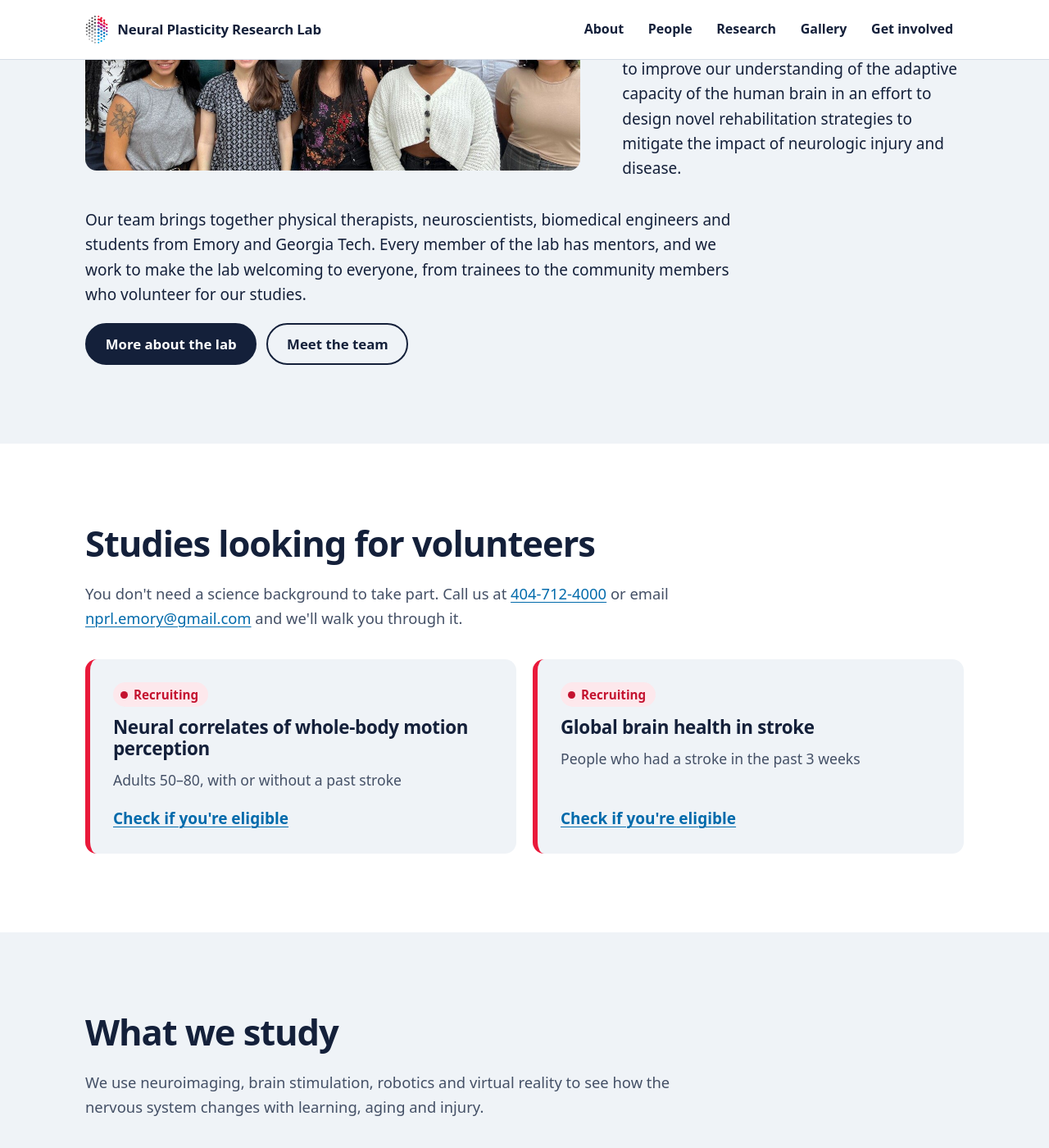
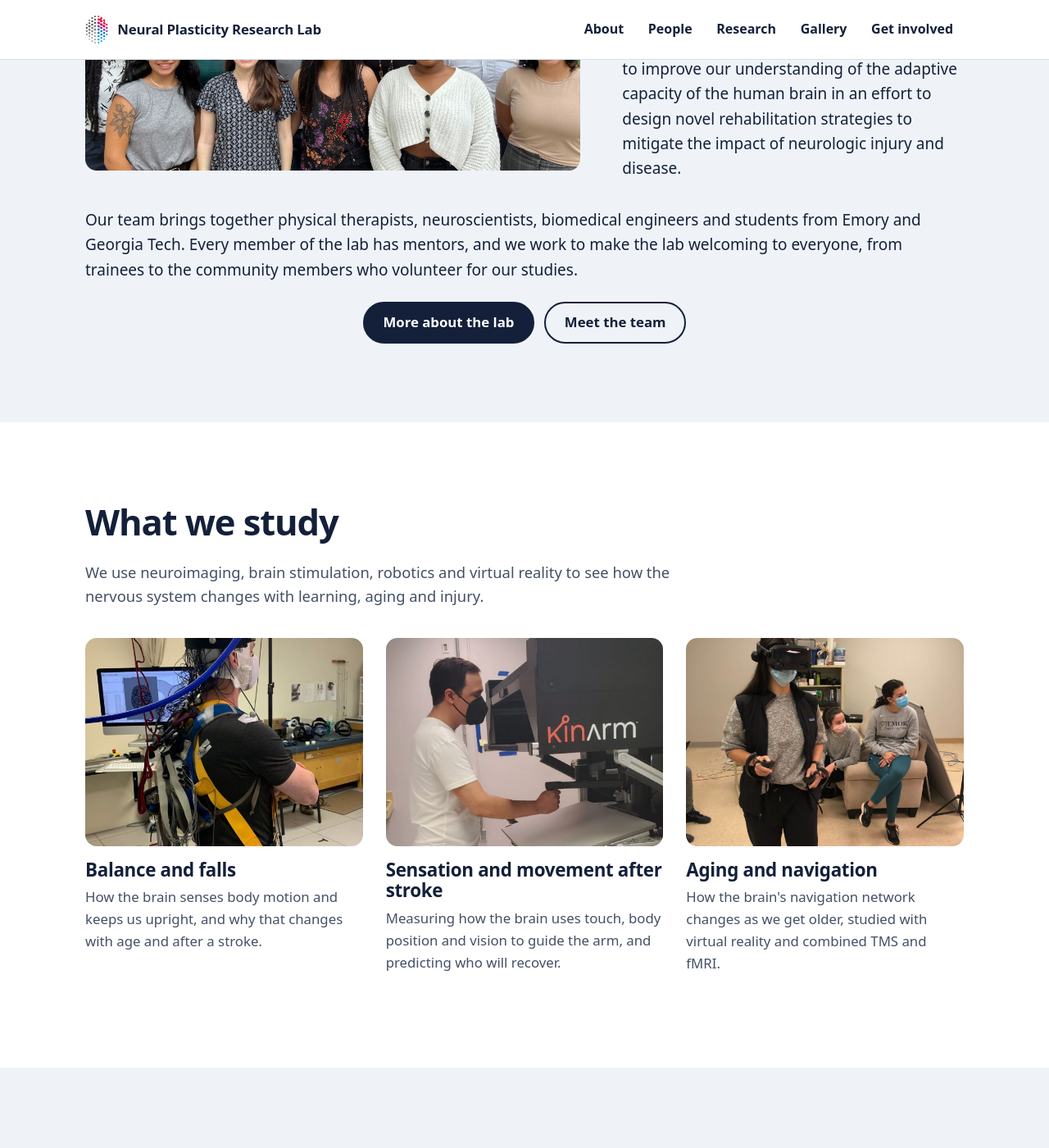
Before and after one commit to npresearchlab/npresearchlab.github.io, a Jekyll site: the page built from index.html, in a window 1280 px wide and 1400 px high, scrolled down 1132 px. Shown: the whole window at 82% size. Built offline with Jekyll 4.4.1, drawn with Linux system fonts in a browser that asks for light colours; some web fonts are replaced; some of the changed text lies outside the part shown.

Commit message:
Home: full-width second paragraph, centered buttons, What we study before volunteers
Add test-page support (/test/, noindex, banner), a test of the hero
redrawn from the logo's exact dots, and CLAUDE.md/DESIGN.md recording the
test-first rule for design changes.

Co-Authored-By: Claude Opus 5.5 <noreply@anthropic.com>
Claude-Session: https://claude.ai/code/session_01A6YfpnrJqQKYAxW4w34cR4

```diff
--- a/_config.yml
+++ b/_config.yml
@@ -44,6 +44,8 @@ kramdown:
 
 exclude:
   - README.md
+  - CLAUDE.md
+  - DESIGN.md
   - EDITING.md
   - Gemfile
   - Gemfile.lock
--- a/_layouts/default.html
+++ b/_layouts/default.html
@@ -4,6 +4,7 @@
   <meta charset="utf-8">
   <meta name="viewport" content="width=device-width, initial-scale=1">
   {% seo %}
+  {% if page.test %}<meta name="robots" content="noindex, nofollow">{% endif %}
   <link rel="icon" type="image/png" href="{{ '/favicon.png' | relative_url }}">
   <link rel="apple-touch-icon" href="{{ '/assets/img/apple-touch-icon.png' | relative_url }}">
   <link rel="preconnect" href="https://fonts.googleapis.com">
@@ -13,11 +14,12 @@
 </head>
 <body class="page-{{ page.slug | default: 'page' }}">
   <a class="skip" href="#main">Skip to content</a>
+  {% if page.test %}<div class="test-banner">Test page: {{ page.test_note | default: "a preview of a possible change. The live site has not changed." }} <a href="{{ '/test/' | relative_url }}">All tests</a></div>{% endif %}
   {% include header.html %}
   <main id="main">
     {{ content }}
   </main>
   {% include footer.html %}
-  {% if page.slug == 'home' %}<script src="{{ '/assets/js/connections.js' | relative_url }}" defer></script>{% endif %}
+  {% if page.hero_script %}<script src="{{ page.hero_script | relative_url }}" defer></script>{% elsif page.slug == 'home' %}<script src="{{ '/assets/js/connections.js' | relative_url }}" defer></script>{% endif %}
 </body>
 </html>
--- a/assets/css/site.css
+++ b/assets/css/site.css
@@ -131,7 +131,7 @@ li { margin-bottom: 0.35em; }
 /* Recruiting band on home */
 .recruit-list { display: grid; grid-template-columns: repeat(auto-fit, minmax(19rem, 1fr)); gap: 1.25rem; }
 .subhead { font-size: var(--step-1); font-weight: 600; color: var(--ink-2); margin: -.35rem 0 1.25rem; letter-spacing: -0.01em; }
-.recruit { background: var(--mist); border-radius: var(--radius); padding: 1.75rem; border-left: 6px solid var(--red); display: flex; flex-direction: column; }
+.recruit { background: var(--paper); border-radius: var(--radius); padding: 1.75rem; border-left: 6px solid var(--red); display: flex; flex-direction: column; }
 .recruit .status { align-self: flex-start; }
 .recruit h3 { margin-top: .75rem; }
 .recruit .who { font-size: 1.1rem; color: var(--ink-2); }
@@ -149,8 +149,8 @@ li { margin-bottom: 0.35em; }
 .about-grid { display: grid; grid-template-columns: 1.45fr 1fr; gap: 2rem clamp(2rem, 4vw, 3.5rem); align-items: center; }
 .about-intro p:last-child { margin-bottom: 0; }
 .about-more { grid-column: 1 / -1; }
-.about-more p { max-width: 75ch; }
-.about-more .actions { margin-top: 1.25rem; }
+.about-more p { max-width: none; }
+.about-more .actions { margin-top: 1.5rem; justify-content: center; }
 @media (max-width: 860px) { .about-grid { grid-template-columns: 1fr; } }
 .split { display: grid; grid-template-columns: 1fr 1fr; gap: clamp(2rem, 5vw, 4rem); align-items: center; }
 @media (max-width: 860px) { .split { grid-template-columns: 1fr; } }
@@ -253,3 +253,7 @@ li { margin-bottom: 0.35em; }
 .footer-base { border-top: 1px solid rgba(255,255,255,.15); margin-top: 2.5rem; padding-top: 1.25rem; font-size: .9rem; color: #aeb8c8; }
 .footer-base p { margin: 0; }
 @media (max-width: 760px) { .footer-grid { grid-template-columns: 1fr; } }
+
+/* Banner shown only on test pages */
+.test-banner { background: #fff4c2; color: var(--ink); border-bottom: 1px solid #e8d77a; padding: .6rem var(--gutter); font-size: 1rem; font-weight: 600; text-align: center; }
+.test-banner a { margin-left: .75rem; }
--- a/index.html
+++ b/index.html
@@ -39,29 +39,7 @@ title: Neural Plasticity Research Lab
   </div>
 </section>
 
-{% assign recruiting = site.data.projects | where: "status", "recruiting" %}
-{% if recruiting.size > 0 %}
-<section class="section section-recruit" aria-labelledby="recruiting-heading">
-  <div class="wrap">
-    <div class="section-head">
-      <h2 id="recruiting-heading">Studies looking for volunteers</h2>
-      <p>You don't need a science background to take part. Call us at <a href="tel:+1{{ site.contact.phone | remove: '-' }}">{{ site.contact.phone }}</a> or email <a href="mailto:{{ site.contact.email }}">{{ site.contact.email }}</a> and we'll walk you through it.</p>
-    </div>
-    <div class="recruit-list">
-      {% for p in recruiting %}
-      <article class="recruit">
-        <span class="status status-recruiting">Recruiting</span>
-        <h3>{{ p.title }}</h3>
-        <p class="who">{{ p.who }}</p>
-        <a class="more" href="{{ '/get-involved/' | relative_url }}#{{ p.title | slugify }}">Check if you're eligible</a>
-      </article>
-      {% endfor %}
-    </div>
-  </div>
-</section>
-{% endif %}
-
-<section class="section section-mist" aria-labelledby="study-heading">
+<section class="section" aria-labelledby="study-heading">
   <div class="wrap">
     <div class="section-head">
       <h2 id="study-heading">What we study</h2>
@@ -86,3 +64,25 @@ title: Neural Plasticity Research Lab
     </div>
   </div>
 </section>
+
+{% assign recruiting = site.data.projects | where: "status", "recruiting" %}
+{% if recruiting.size > 0 %}
+<section class="section section-mist" aria-labelledby="recruiting-heading">
+  <div class="wrap">
+    <div class="section-head">
+      <h2 id="recruiting-heading">Studies looking for volunteers</h2>
+      <p>You don't need a science background to take part. Call us at <a href="tel:+1{{ site.contact.phone | remove: '-' }}">{{ site.contact.phone }}</a> or email <a href="mailto:{{ site.contact.email }}">{{ site.contact.email }}</a> and we'll walk you through it.</p>
+    </div>
+    <div class="recruit-list">
+      {% for p in recruiting %}
+      <article class="recruit">
+        <span class="status status-recruiting">Recruiting</span>
+        <h3>{{ p.title }}</h3>
+        <p class="who">{{ p.who }}</p>
+        <a class="more" href="{{ '/get-involved/' | relative_url }}#{{ p.title | slugify }}">Check if you're eligible</a>
+      </article>
+      {% endfor %}
+    </div>
+  </div>
+</section>
+{% endif %}
```
Also changed, not shown: CLAUDE.md (added, +23 -0 lines), DESIGN.md (added, +41 -0 lines), assets/js/test/connections-logo.js (added, +49 -0 lines), test/hero-logo.html (added, +92 -0 lines), test/index.html (added, +13 -0 lines).
